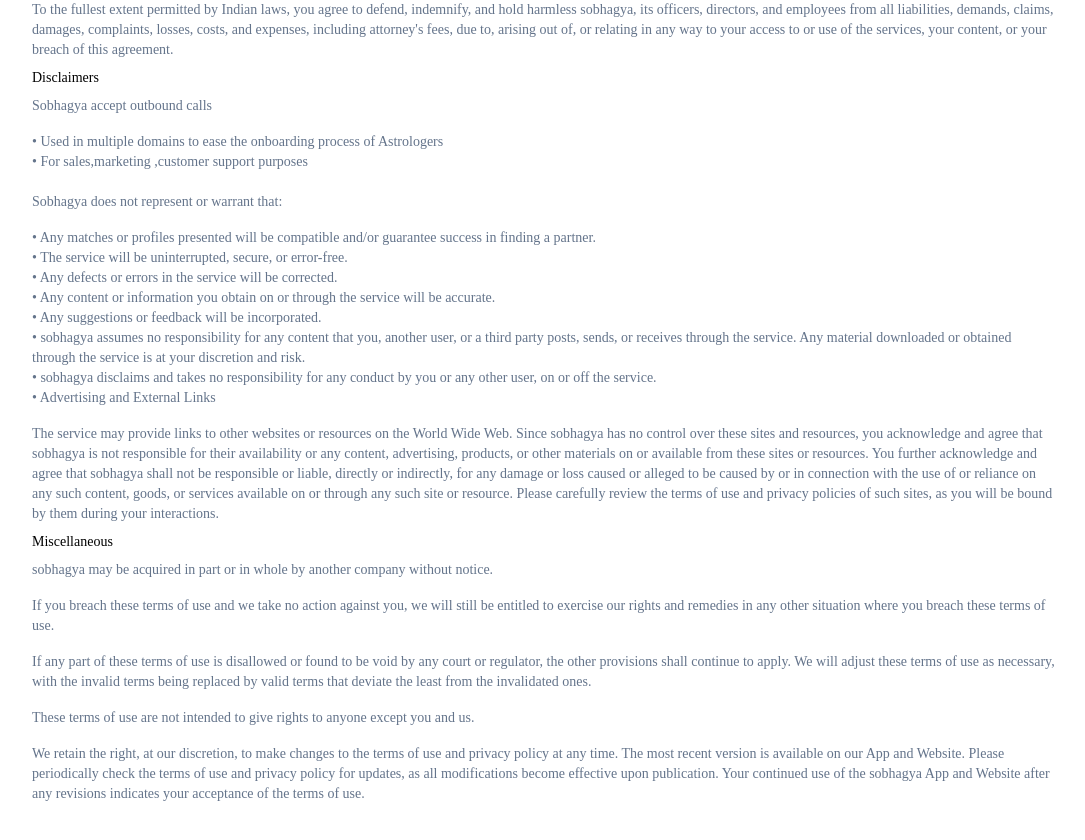
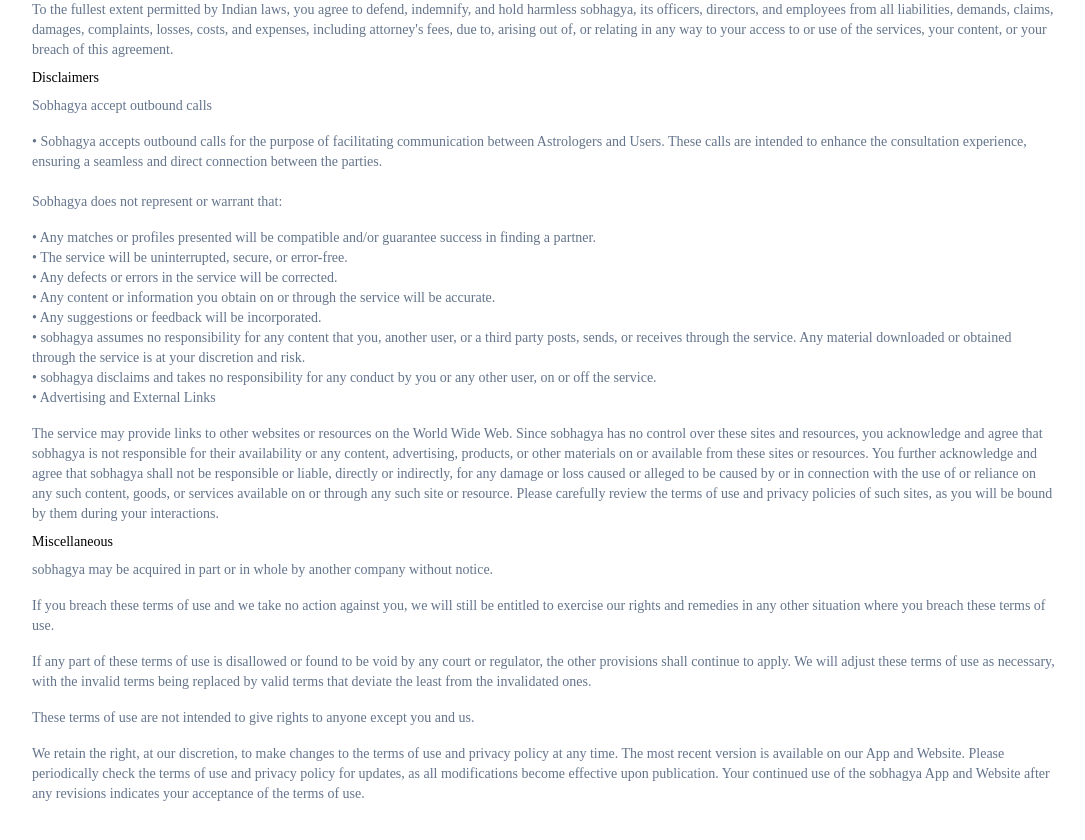
Before and after one commit to elysion-yb24/sobhagya-web, a React (Vite) app: page /termsOfService in a window 1280 px wide. Shown: the part 2720-3560 px from the top of the page, without its empty margins (96-1181 px from the left). Built offline with nearby package versions, Linux system fonts and the light colour scheme.

Commit message:
fix:termsofservice & vercel.json

```diff
--- a/src/Pages/TermsofService.jsx
+++ b/src/Pages/TermsofService.jsx
@@ -381,9 +381,8 @@
           <h3 className="text-sm mb-2">Disclaimers</h3>
           <p className="text-sm text-slate-500 mb-4">Sobhagya accept outbound calls </p>
           <p className="text-sm text-slate-500">
-            &#8226; Used in multiple domains to ease the onboarding process of Astrologers
-          </p>
-          <p className="text-sm text-slate-500">&#8226; For sales,marketing ,customer support purposes</p>
+            &#8226;
+            Sobhagya accepts outbound calls for the purpose of facilitating communication between Astrologers and Users. These calls are intended to enhance the consultation experience, ensuring a seamless and direct connection between the parties.         </p>
           <p className="text-sm text-slate-500 mb-4">
            <br/> Sobhagya does not represent or warrant that:<br/>
           </p>
```
Also changed, not shown: vercel.json (added).
